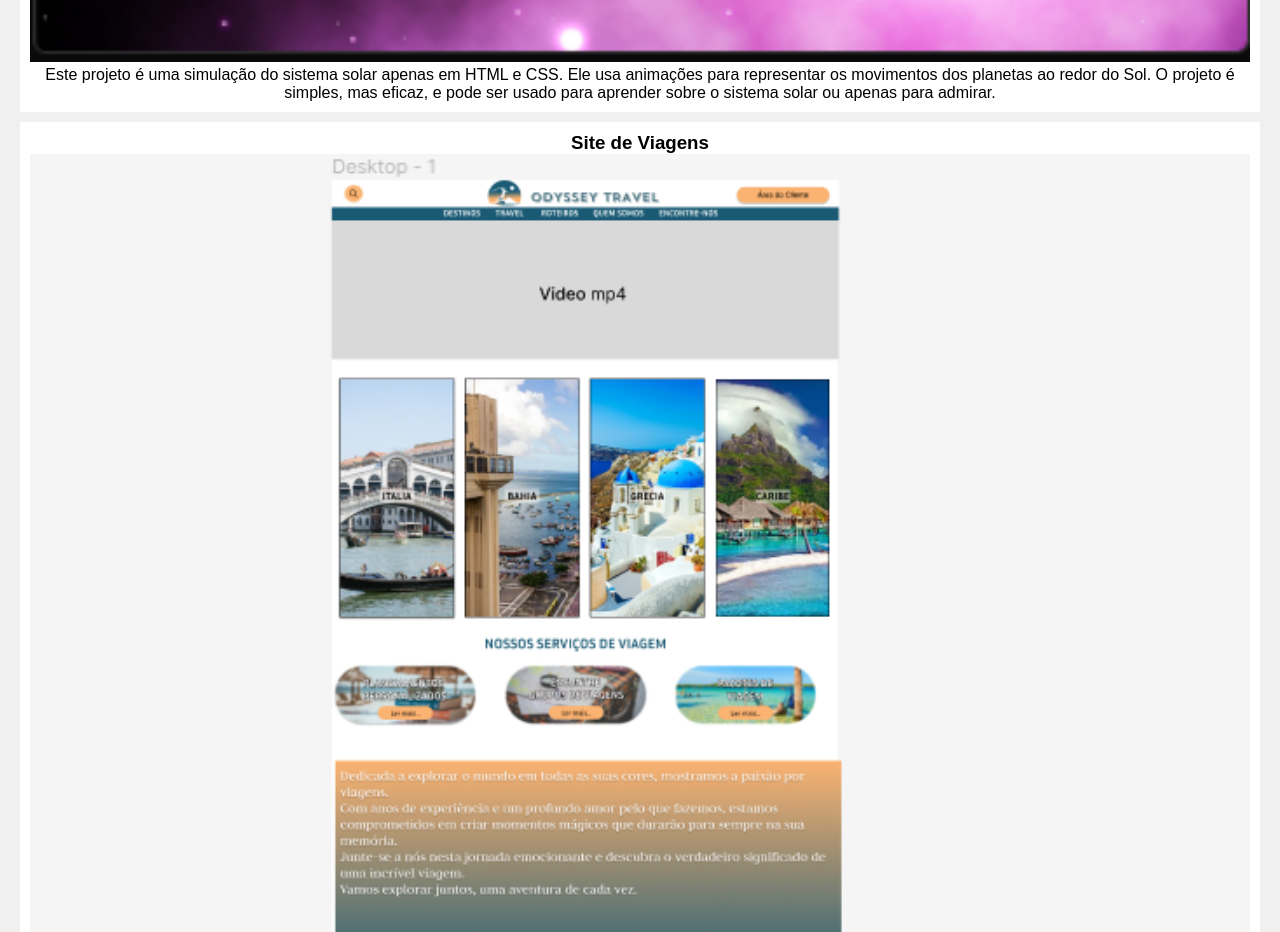
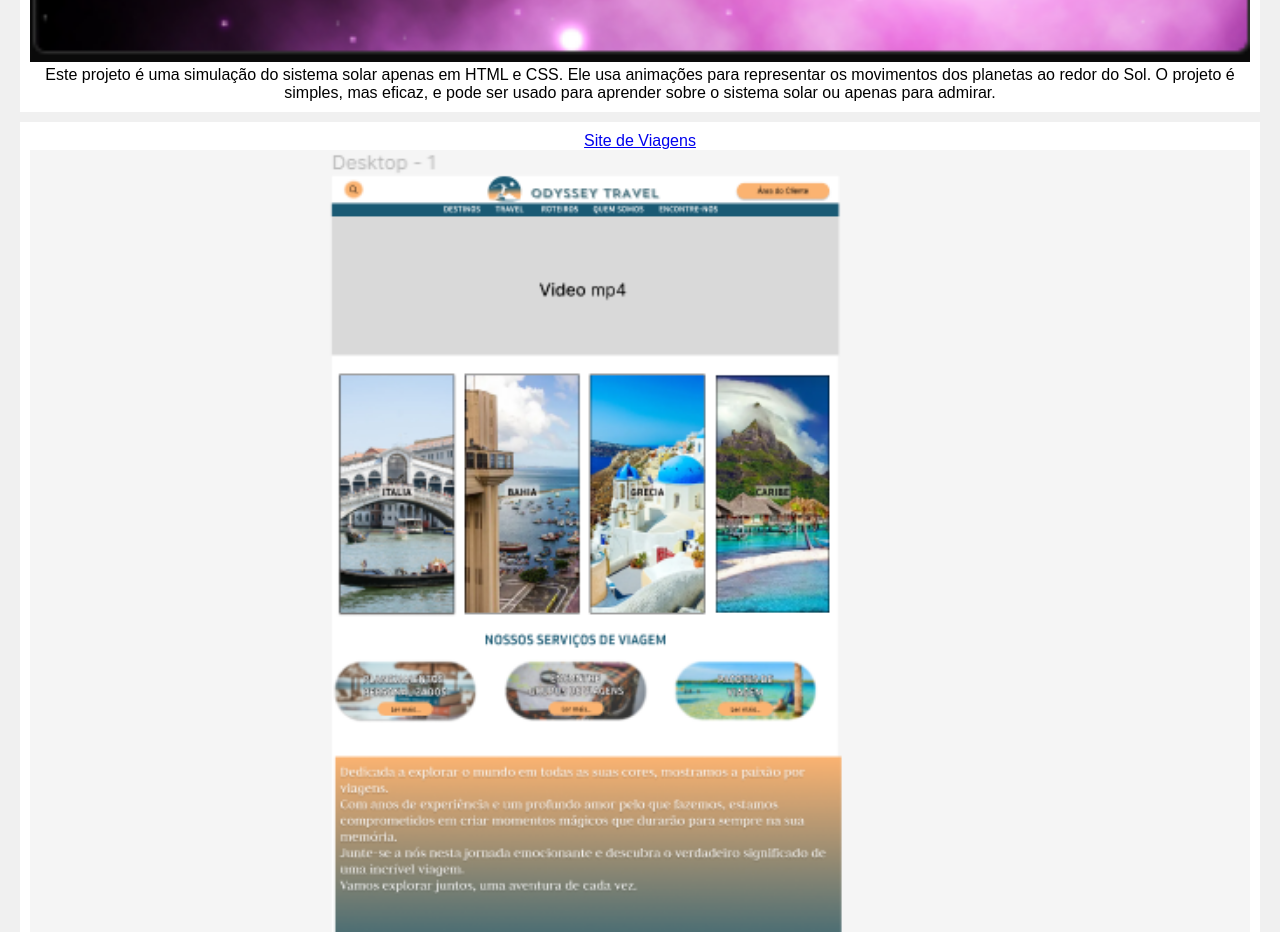
Before and after one commit to leoplibero/portifolio_v1, a plain HTML site: page index.html in a window 1280 px wide. Shown: the part 1040-1972 px from the top of the page. Drawn offline with Linux system fonts and the light colour scheme.

Commit message:
Update index.html

```diff
--- a/index.html
+++ b/index.html
@@ -30,7 +30,7 @@
             <p>Este projeto é uma simulação do sistema solar apenas em HTML e CSS. Ele usa animações para representar os movimentos dos planetas ao redor do Sol. O projeto é simples, mas eficaz, e pode ser usado para aprender sobre o sistema solar ou apenas para admirar. <br></p>
         </div>
         <div class="projeto">
-            <h3>Site de Viagens</h3>
+            <a href="https://leoplibero.github.io/site_OdysseyTravel/><h3>Site de Viagens</h3></a>
             <img src="Captura2.PNG">
             <p>O projeto envolve a criação de uma empresa fictícia, [Devs At Work] - Uma empresa fictícia de desenvolvimento web, que atende a um cliente fictício, [Odyssey Travel], oferecendo serviços de desenvolvimento web.<br> "Em Construção"</p>
         </div>
```
